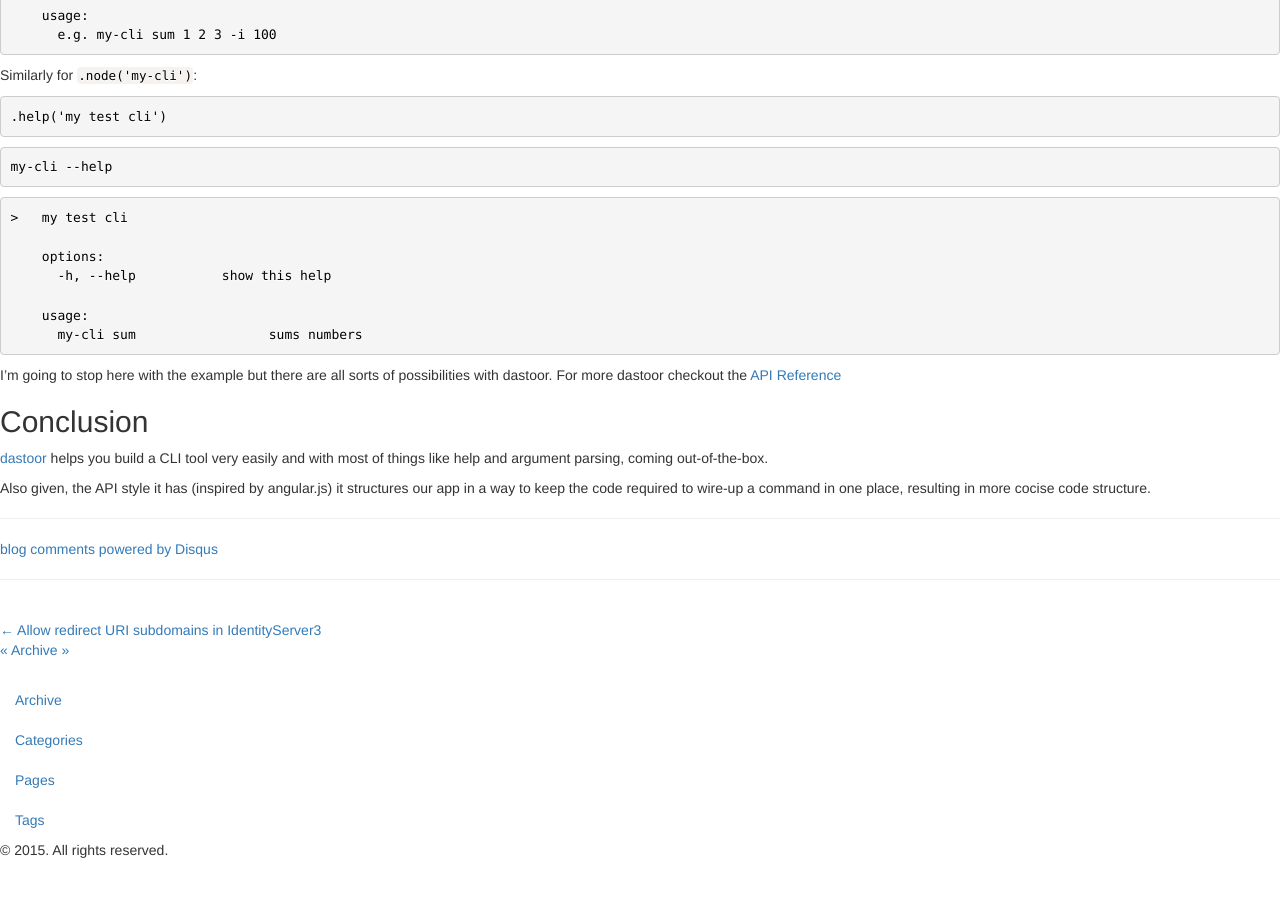
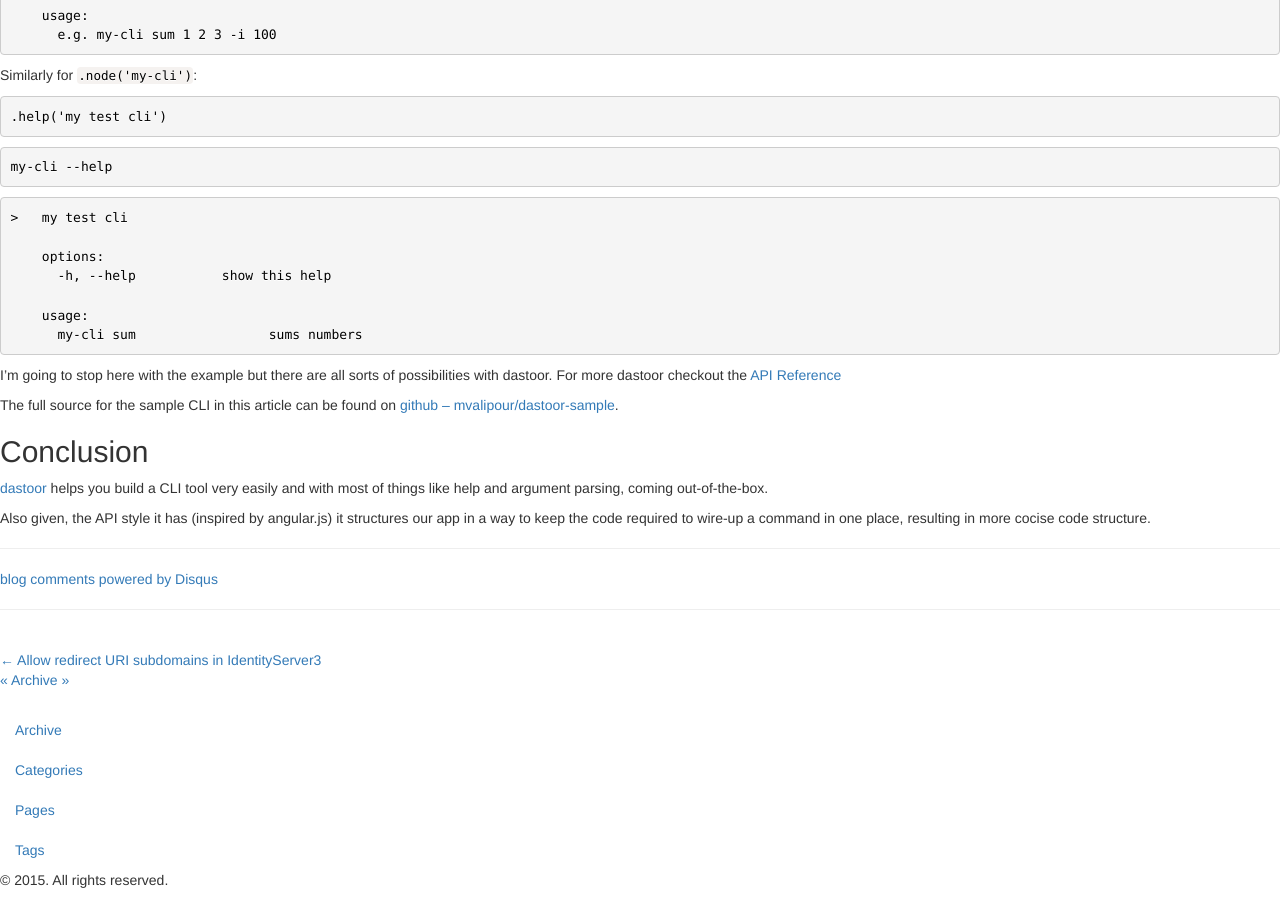
Before and after one commit to mvalipour/mvalipour.github.io, a Jekyll site: the page built from _posts/2015-08-15-build-cli-using-nodejs-and-dastoor.md, in a window 1280 px wide and 900 px high, scrolled down 2294 px. Built offline with Jekyll 4.4.1, drawn with Linux system fonts in a browser that asks for light colours; nearby versions of some CDN libraries; library files that are not in the unit come from our copies; Markdown is read by kramdown in place of the engine named in the settings; comment, search, counter and statistics services are not loaded; before the commit the page ends 3164 px from its top, so only the background shows below that.

Commit message:
Update 2015-08-15-build-cli-using-nodejs-and-dastoor.md

```diff
--- a/_posts/2015-08-15-build-cli-using-nodejs-and-dastoor.md
+++ b/_posts/2015-08-15-build-cli-using-nodejs-and-dastoor.md
@@ -177,6 +177,8 @@ my-cli --help
 I'm going to stop here with the example but there are all sorts of possibilities with dastoor.
 For more dastoor checkout the [API Reference](https://github.com/mvalipour/dastoor/wiki/API-Reference)
 
+The full source for the sample CLI in this article can be found on [github -- mvalipour/dastoor-sample](https://github.com/mvalipour/dastoor-sample).
+
 ## Conclusion
 
 [dastoor](https://github.com/mvalipour/dastoor) helps you build a CLI tool very easily
```
